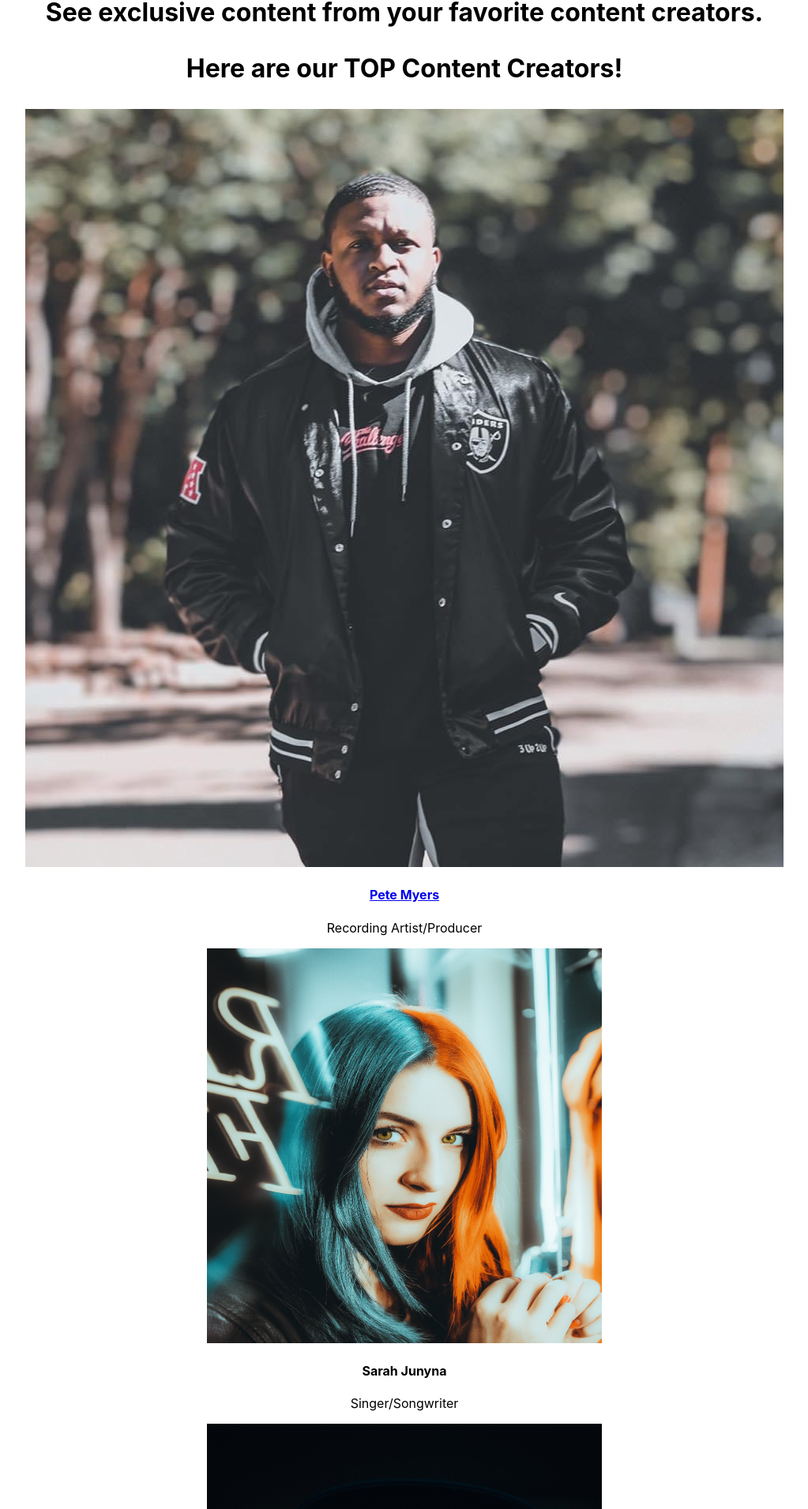
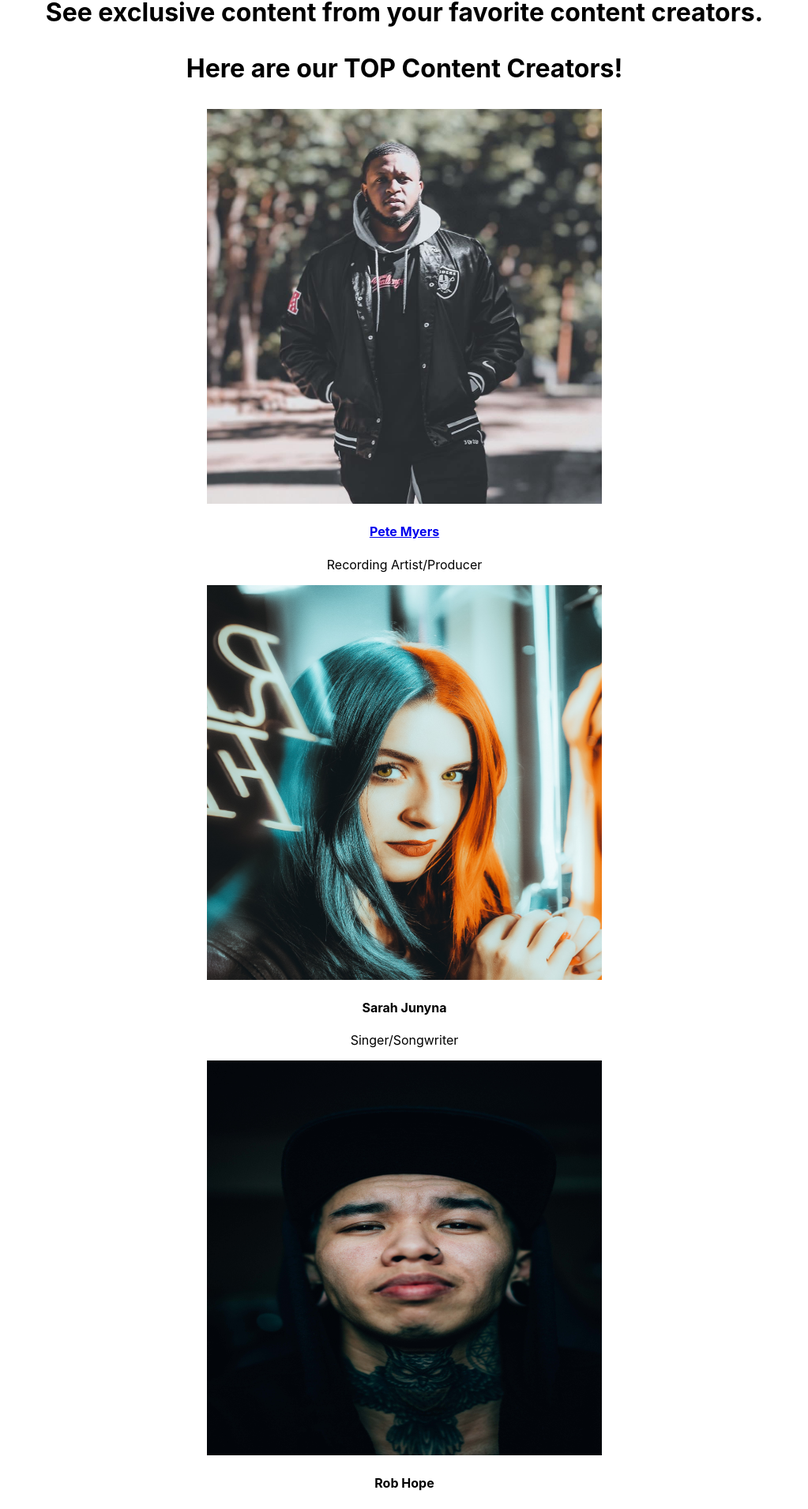
Before and after one commit to MuseFilez/DAPP, a React (Create React App) app: page / in a window 1280 px wide. Shown: the part 836-2747 px from the top of the page at 79% size, without its empty margins (128-1151 px from the left). Built offline with nearby package versions, Linux system fonts and the light colour scheme.

Commit message:
Update App.js

```diff
--- a/src/App.js
+++ b/src/App.js
@@ -25,7 +25,7 @@ function App() {
         <p>Here are our TOP Content Creators!</p>
       </h1>
         <div class="team-info">
-            <img src="img-1.jpg" alt=""/>
+            <img src="img-1.jpg" alt="" width="500" height="500"/>
             <h4><a href="https://app.unlock-protocol.com/checkout?redirectUri=https%3A%2F%2Fdry-firefly-0619.on.fleek.co%2F&paywallConfig=%7B%22locks%22%3A%7B%220x91AEa22A43138C5B3ebFf0721986DF02af816b11%22%3A%7B%22network%22%3A4%7D%7D%2C%22messageToSign%22%3A%22Hello%20world%22%2C%22pessimistic%22%3Atrue%2C%22persistentCheckout%22%3Atrue%2C%22icon%22%3A%22https%3A%2F%2Flocksmith.unlock-protocol.com%2Flock%2F0x91AEa22A43138C5B3ebFf0721986DF02af816b11%2Ficon%22%7D" target="_blank">Pete Myers</a></h4>
              <p>Recording Artist/Producer</p>
         </div>
@@ -35,7 +35,7 @@ function App() {
              <p>Singer/Songwriter</p>
         </div>
         <div class="team-info">
-            <img src="img-3.jpg" alt="" width="500" height="600"/>
+            <img src="img-3.jpg" alt="" width="500" height="500"/>
             <h4>Rob Hope</h4>
              <p>Guitarist</p>
         </div>
```
